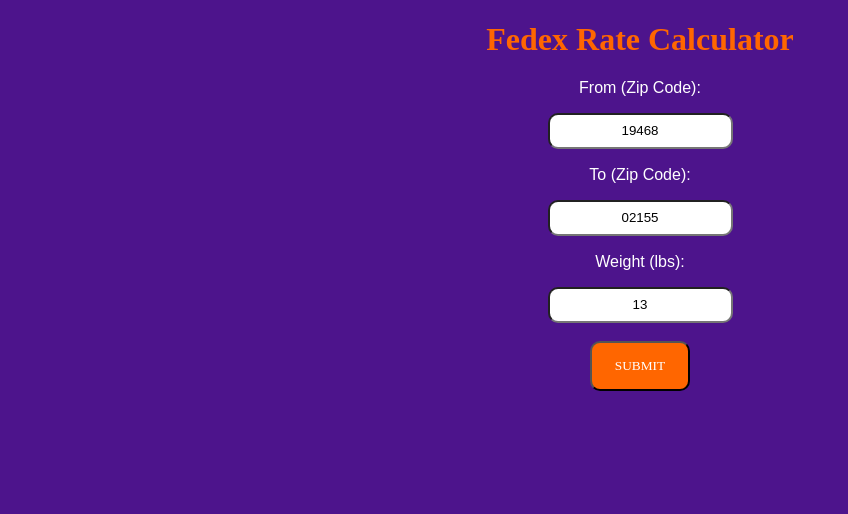
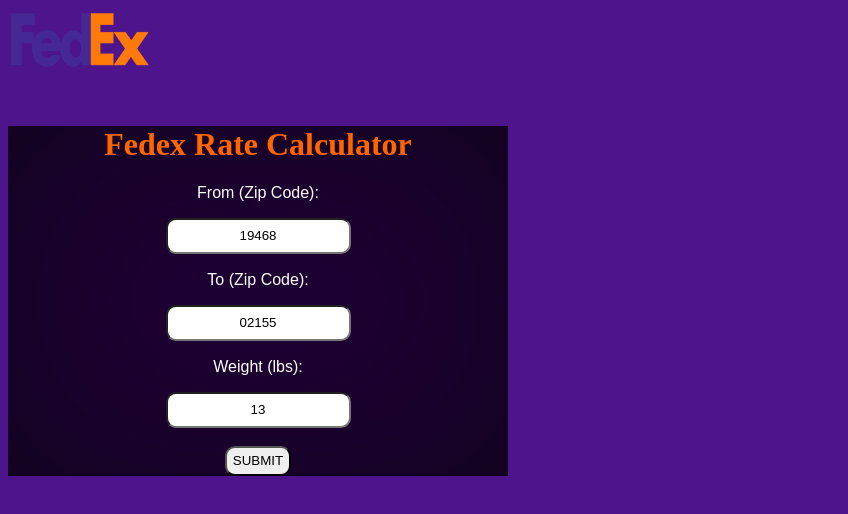
Before and after one commit to mamaciel/Fedex-rate-calculator, a website: page main.html in a window 1280 px wide. Shown: the whole page, without its empty margins (0-848 px from the left). Drawn offline with Linux system fonts and the light colour scheme; a web font is replaced by a local one.

Commit message:
css hates me

```diff
--- a/main.html
+++ b/main.html
@@ -6,6 +6,12 @@
     </head>
 
     <body>
+        <div>
+            <img src="images\Fedex-logo.png" class="logo">
+        </div>
+
+        <div class = "main-body">
+            <div class="rate-form">
             <h1>Fedex Rate Calculator</h1>
             <form id="form">
                 <label for="from">From (Zip Code):</label><br>
@@ -14,8 +20,11 @@
                 <input type="text" id="TCity" name="TCity" value=02155><br><br>
                 <label for="weight">Weight (lbs):</label><br>
                 <input type="text" id="weight" name="weight" value=13><br><br>
-            <input class="submit" type="submit" value="SUBMIT">
+                <input class="butt" type="submit" value="SUBMIT">
             </form>
+            </div>
+        </div>
+
     </body>
     <script type="text/javascript" src="script.js"></script>
 
--- a/script.js
+++ b/script.js
@@ -20,7 +20,7 @@
             //'Access-Control-Allow-Headers': 'Access-Control-Allow-Headers, Origin,Accept, X-Requested-With, Content-Type, Access-Control-Request-Method, Access-Control-Request-Headers',
             'Content-Type': 'application/json',
             'X-locale': 'en_US',
-            'Authorization': '',
+            'Authorization': 'l7a9318d71e9a24284a9c618b425fe6264',
         },
 
         body: JSON.stringify ({
--- a/styles.css
+++ b/styles.css
@@ -37,3 +37,30 @@
     font-family: 'Futura';
     text-shadow: none;
 }
+
+.logo {
+    width: 140px;
+    height: 100px;
+    top: -10px;
+    left: 10px;
+    /*border: 4px solid #333;*/
+    position: fixed;
+    display:block;
+}
+.main-body {
+    margin-top: 10%;
+}
+
+.rate-form {
+
+    width:500px;
+    background: rgba(0,0,0,0.8);
+    backdrop-filter: saturate(300%) blur(100px);
+  }
+
+  /*@supports (-webkit-backdrop-filter: none) or (backdrop-filter: none) {
+    .rate-form {
+      -webkit-backdrop-filter: blur(10px);
+      backdrop-filter: blur(10px);
+    }
+  }
```
Also changed, not shown: images/Fedex-logo.png (added). Lines whose indentation alone changed are shown as unchanged.
